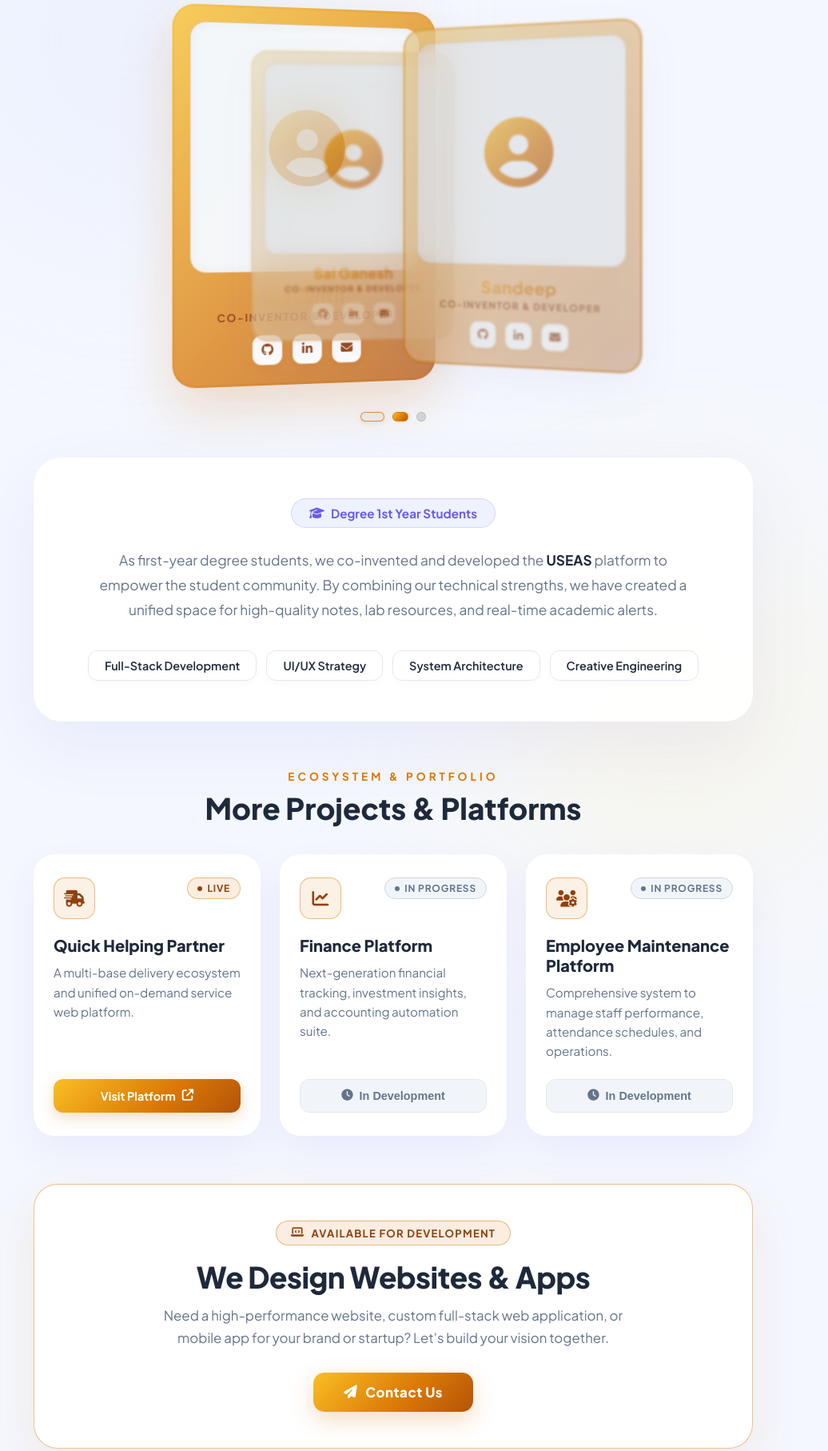
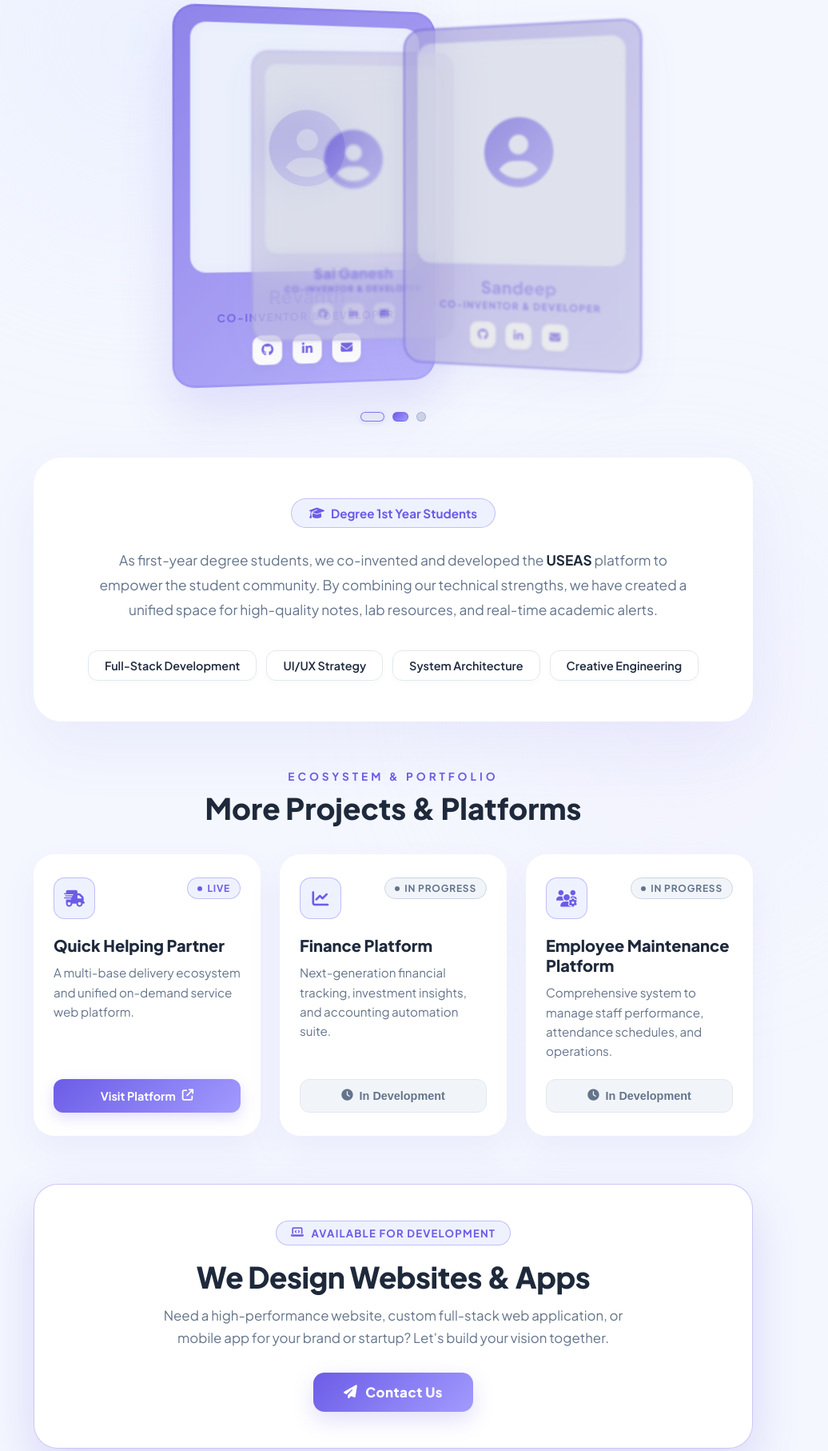
Before and after one commit to Revanthreddy150/aboutus, a plain HTML site: page index.html in a window 1280 px wide. Shown: the part 200-2014 px from the top of the page at 80% size, without its empty margins (148-1184 px from the left). Drawn offline with Linux system fonts and the light colour scheme.

Commit message:
Update index.html

```diff
--- a/index.html
+++ b/index.html
@@ -4,7 +4,7 @@
     <meta charset="UTF-8">
     <meta name="viewport" content="width=device-width, initial-scale=1.0">
     <title>About the Inventors & Projects | USEAS</title>
-    <link href="https://fonts.googleapis.com/css2?family=Plus+Jakarta+Sans:wght@400;500;600;700;800&family=Cinzel:wght@600;700;800&display=swap" rel="stylesheet">
+    <link href="https://fonts.googleapis.com/css2?family=Plus+Jakarta+Sans:wght@400;500;600;700;800&display=swap" rel="stylesheet">
     <link rel="stylesheet" href="https://cdnjs.cloudflare.com/ajax/libs/font-awesome/6.5.0/css/all.min.css">
 
     <style>
@@ -14,16 +14,12 @@
             --card-border: rgba(255, 255, 255, 0.98);
             --text-dark: #1e293b;
             --text-muted: #64748b;
-            --gold-lightest: #fff9db;
-            --gold-light: #f59e0b;
-            --gold-primary: #d97706;
-            --gold-dark: #92400e;
-            --gold-gradient: linear-gradient(135deg, #fbbf24 0%, #d97706 60%, #b45309 100%);
-            --gold-border: rgba(217, 119, 6, 0.45);
-            --gold-glow: rgba(217, 119, 6, 0.25);
             --primary-purple: #6c5ce7;
             --primary-light: #a29bfe;
             --badge-bg: #eef2ff;
+            --purple-border: rgba(108, 92, 231, 0.35);
+            --purple-glow: rgba(108, 92, 231, 0.2);
+            --purple-gradient: linear-gradient(135deg, #6c5ce7 0%, #a29bfe 100%);
         }
 
         * {
@@ -65,7 +61,7 @@
         .glow-2 {
             width: 450px;
             height: 450px;
-            background: #fef3c7;
+            background: #ede9fe;
             top: 40%;
             right: 5%;
         }
@@ -89,7 +85,7 @@
         .top-heading h1 {
             font-size: 3.5rem;
             font-weight: 800;
-            background: linear-gradient(135deg, var(--primary-purple) 0%, var(--primary-light) 100%);
+            background: var(--purple-gradient);
             -webkit-background-clip: text;
             -webkit-text-fill-color: transparent;
             letter-spacing: -1.5px;
@@ -126,7 +122,7 @@
             box-shadow: 0 20px 50px rgba(108, 92, 231, 0.08);
             cursor: pointer;
             user-select: none;
-            border: 2px solid rgba(217, 119, 6, 0.25);
+            border: 2px solid var(--purple-border);
         }
 
         .card-3d::after {
@@ -134,7 +130,7 @@
             position: absolute;
             inset: -3px;
             border-radius: 28px;
-            background: var(--gold-gradient);
+            background: var(--purple-gradient);
             z-index: -1;
             opacity: 0.3;
             transition: opacity 0.5s ease;
@@ -145,8 +141,8 @@
             opacity: 1;
             z-index: 10;
             filter: blur(0px) brightness(1);
-            border-color: var(--gold-primary);
-            box-shadow: 0 30px 65px rgba(217, 119, 6, 0.25);
+            border-color: var(--primary-purple);
+            box-shadow: 0 30px 65px var(--purple-glow);
         }
 
         .card-3d.active::after {
@@ -170,20 +166,20 @@
         .photo-stage {
             width: 100%;
             flex: 1;
-            background: #f8fafc;
+            background: var(--badge-bg);
             border-radius: 20px;
             overflow: hidden;
             position: relative;
-            border: 1.5px solid var(--gold-border);
+            border: 1.5px solid var(--purple-border);
             display: flex;
             align-items: center;
             justify-content: center;
-            box-shadow: inset 0 0 15px rgba(0, 0, 0, 0.05);
+            box-shadow: inset 0 0 15px rgba(108, 92, 231, 0.05);
         }
 
         .photo-stage i {
             font-size: 6rem;
-            background: var(--gold-gradient);
+            background: var(--purple-gradient);
             -webkit-background-clip: text;
             -webkit-text-fill-color: transparent;
             transition: transform 0.6s ease;
@@ -201,7 +197,7 @@
         .dev-name {
             font-size: 1.45rem;
             font-weight: 800;
-            background: var(--gold-gradient);
+            background: var(--purple-gradient);
             -webkit-background-clip: text;
             -webkit-text-fill-color: transparent;
             margin-bottom: 2px;
@@ -210,7 +206,7 @@
 
         .dev-role {
             font-size: 0.82rem;
-            color: var(--gold-dark);
+            color: var(--primary-purple);
             font-weight: 700;
             text-transform: uppercase;
             letter-spacing: 1.5px;
@@ -228,8 +224,8 @@
             height: 38px;
             border-radius: 12px;
             background: #ffffff;
-            border: 1.5px solid var(--gold-border);
-            color: var(--gold-dark);
+            border: 1.5px solid var(--purple-border);
+            color: var(--primary-purple);
             display: flex;
             align-items: center;
             justify-content: center;
@@ -240,11 +236,11 @@
         }
 
         .social-btn:hover {
-            background: var(--gold-gradient);
+            background: var(--purple-gradient);
             color: #ffffff;
-            border-color: var(--gold-primary);
+            border-color: var(--primary-purple);
             transform: translateY(-3px) scale(1.05);
-            box-shadow: 0 6px 16px var(--gold-glow);
+            box-shadow: 0 6px 16px var(--purple-glow);
         }
 
         .timeline-controls {
@@ -262,16 +258,16 @@
             height: 12px;
             border-radius: 50px;
             background: #cbd5e1;
-            border: 1px solid rgba(217, 119, 6, 0.3);
+            border: 1px solid var(--purple-border);
             transition: all 0.5s ease;
             cursor: pointer;
         }
 
         .timeline-dot.active {
             width: 38px;
-            background: var(--gold-gradient);
-            border-color: var(--gold-primary);
-            box-shadow: 0 2px 10px var(--gold-glow);
+            background: var(--purple-gradient);
+            border-color: var(--primary-purple);
+            box-shadow: 0 2px 10px var(--purple-glow);
         }
 
         .founders-panel {
@@ -294,7 +290,7 @@
             align-items: center;
             gap: 8px;
             background: var(--badge-bg);
-            border: 1px solid rgba(108, 92, 231, 0.2);
+            border: 1.5px solid var(--purple-border);
             color: var(--primary-purple);
             padding: 8px 22px;
             border-radius: 100px;
@@ -335,8 +331,8 @@
         }
 
         .skill-pill:hover {
-            border-color: var(--gold-primary);
-            color: var(--gold-dark);
+            border-color: var(--primary-purple);
+            color: var(--primary-purple);
             transform: translateY(-2px);
         }
 
@@ -354,7 +350,7 @@
         }
 
         .section-header h4 {
-            color: var(--gold-primary);
+            color: var(--primary-purple);
             text-transform: uppercase;
             letter-spacing: 4px;
             font-weight: 700;
@@ -397,15 +393,15 @@
             left: 0;
             width: 100%;
             height: 3px;
-            background: var(--gold-gradient);
+            background: var(--purple-gradient);
             opacity: 0;
             transition: opacity 0.3s ease;
         }
 
         .project-card:hover {
             transform: translateY(-8px);
-            border-color: var(--gold-border);
-            box-shadow: 0 25px 50px rgba(217, 119, 6, 0.12);
+            border-color: var(--purple-border);
+            box-shadow: 0 25px 50px var(--purple-glow);
         }
 
         .project-card:hover::before {
@@ -423,13 +419,13 @@
             width: 52px;
             height: 52px;
             border-radius: 14px;
-            background: rgba(217, 119, 6, 0.1);
-            border: 1.5px solid var(--gold-border);
+            background: var(--badge-bg);
+            border: 1.5px solid var(--purple-border);
             display: flex;
             align-items: center;
             justify-content: center;
             font-size: 1.3rem;
-            color: var(--gold-dark);
+            color: var(--primary-purple);
         }
 
         .status-badge {
@@ -445,9 +441,9 @@
         }
 
         .status-badge.live {
-            background: rgba(217, 119, 6, 0.12);
-            color: var(--gold-dark);
-            border: 1px solid var(--gold-border);
+            background: var(--badge-bg);
+            color: var(--primary-purple);
+            border: 1px solid var(--purple-border);
         }
 
         .status-badge.progress {
@@ -492,14 +488,14 @@
         }
 
         .project-btn.active-link {
-            background: var(--gold-gradient);
+            background: var(--purple-gradient);
             color: #ffffff;
-            box-shadow: 0 6px 18px var(--gold-glow);
+            box-shadow: 0 6px 18px var(--purple-glow);
         }
 
         .project-btn.active-link:hover {
             transform: translateY(-2px);
-            box-shadow: 0 10px 24px rgba(217, 119, 6, 0.4);
+            box-shadow: 0 10px 24px rgba(108, 92, 231, 0.4);
         }
 
         .project-btn.disabled-btn {
@@ -515,21 +511,21 @@
             position: relative;
             z-index: 2;
             background: var(--card-surface);
-            border: 1.5px solid var(--gold-border);
+            border: 1.5px solid var(--purple-border);
             border-radius: 30px;
             padding: 45px 30px;
             text-align: center;
             backdrop-filter: blur(25px);
-            box-shadow: 0 25px 60px rgba(217, 119, 6, 0.1);
+            box-shadow: 0 25px 60px var(--purple-glow);
         }
 
         .cta-badge {
             display: inline-flex;
             align-items: center;
             gap: 8px;
-            background: rgba(217, 119, 6, 0.12);
-            border: 1px solid var(--gold-border);
-            color: var(--gold-dark);
+            background: var(--badge-bg);
+            border: 1px solid var(--purple-border);
+            color: var(--primary-purple);
             padding: 6px 18px;
             border-radius: 100px;
             font-size: 0.82rem;
@@ -559,7 +555,7 @@
             display: inline-flex;
             align-items: center;
             gap: 10px;
-            background: var(--gold-gradient);
+            background: var(--purple-gradient);
             color: #ffffff;
             padding: 14px 38px;
             border-radius: 14px;
@@ -567,13 +563,13 @@
             font-size: 1.05rem;
             text-decoration: none;
             transition: all 0.3s ease;
-            box-shadow: 0 10px 28px var(--gold-glow);
+            box-shadow: 0 10px 28px var(--purple-glow);
             letter-spacing: 0.5px;
         }
 
         .cta-button:hover {
             transform: translateY(-4px) scale(1.03);
-            box-shadow: 0 15px 38px rgba(217, 119, 6, 0.45);
+            box-shadow: 0 15px 38px rgba(108, 92, 231, 0.45);
         }
 
         footer {
```
